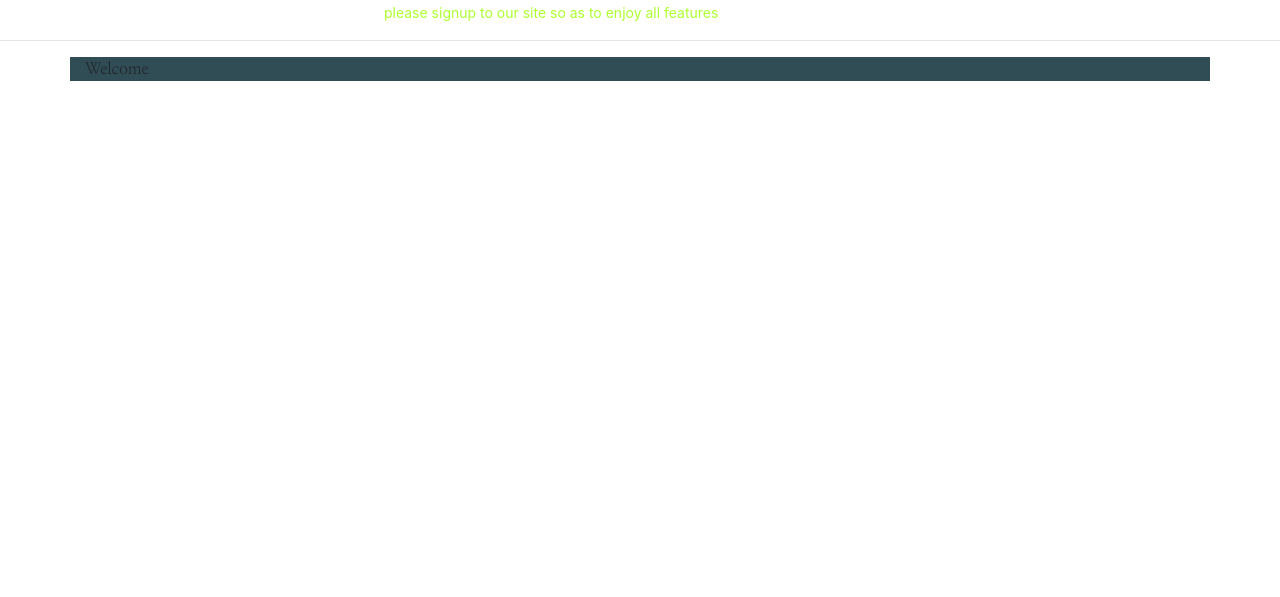
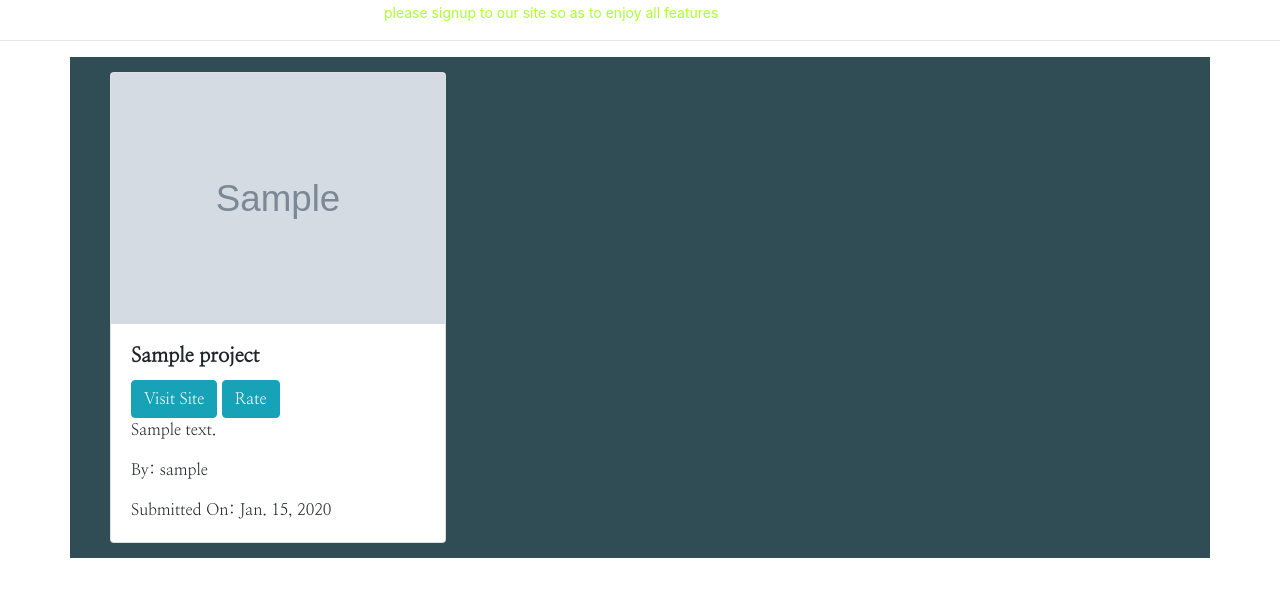
Before and after one commit to fkinyae/works, a Django app: page / in a window 1280 px wide. Shown: the part 105-702 px from the top of the page. Run offline with Django 3.2, Linux system fonts and the light colour scheme; tables that the repository leaves empty hold one stand-in row (values such as "Sample post"); grey boxes marked "Sample" are stand-in pictures; some libraries are stand-ins or nearby versions.

Commit message:
add list of all submitted projects

```diff
--- a/stage/templates/index.html
+++ b/stage/templates/index.html
@@ -8,12 +8,34 @@
   {% endblock %}
 
 {% block content %}
+{{block.super}}
+
 {% include 'navbar.html' %}
 
-                    <div class="container">
-                      <p>Welcome</p>
+<div class="container">
+
+    <div class="row" style="margin-left: 10px;">
+        {% for project in projects %}
+        <div class="card" style="width: 21rem; margin: 15px;">
+          <img class="card-img-top" src="{{project.photo.url}}" alt="Card image cap">
+          <div class="card-body">
+            <h5 class="card-title" style="font-weight: bold;">{{project.title}}</h5><span> <a class="btn btn-info" href="{{project.url}}" target="_blank">Visit Site</a> </span><span> <a class="btn btn-info" href="" target="_blank">Rate</a> </span>
+            <p class="card-text">{{project.description}}</p>
+            <p class="card-text">By: {{project.user.username}}</p>
+            <p class="card-text">Submitted On: {{project.date|date}}</p>
 
 
-                    </div>
+          </div>
+        </div>
+
+
+          {% empty %}
+    </div>
+    <div class="row">
+        <h2 class="text-center">There No Projects Currently</h2>
+    </div>
+    {% endfor %}
+
+</div>
 
 {% endblock %}
```
